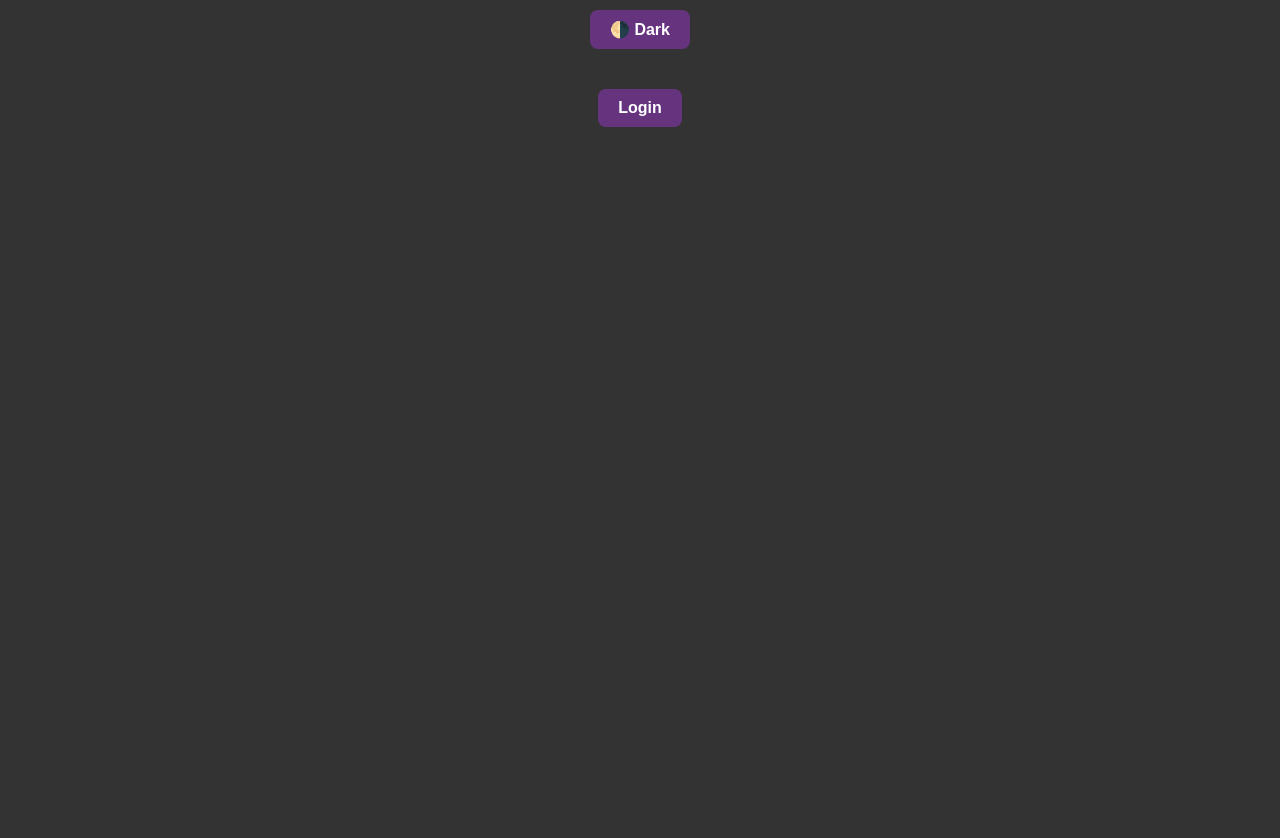
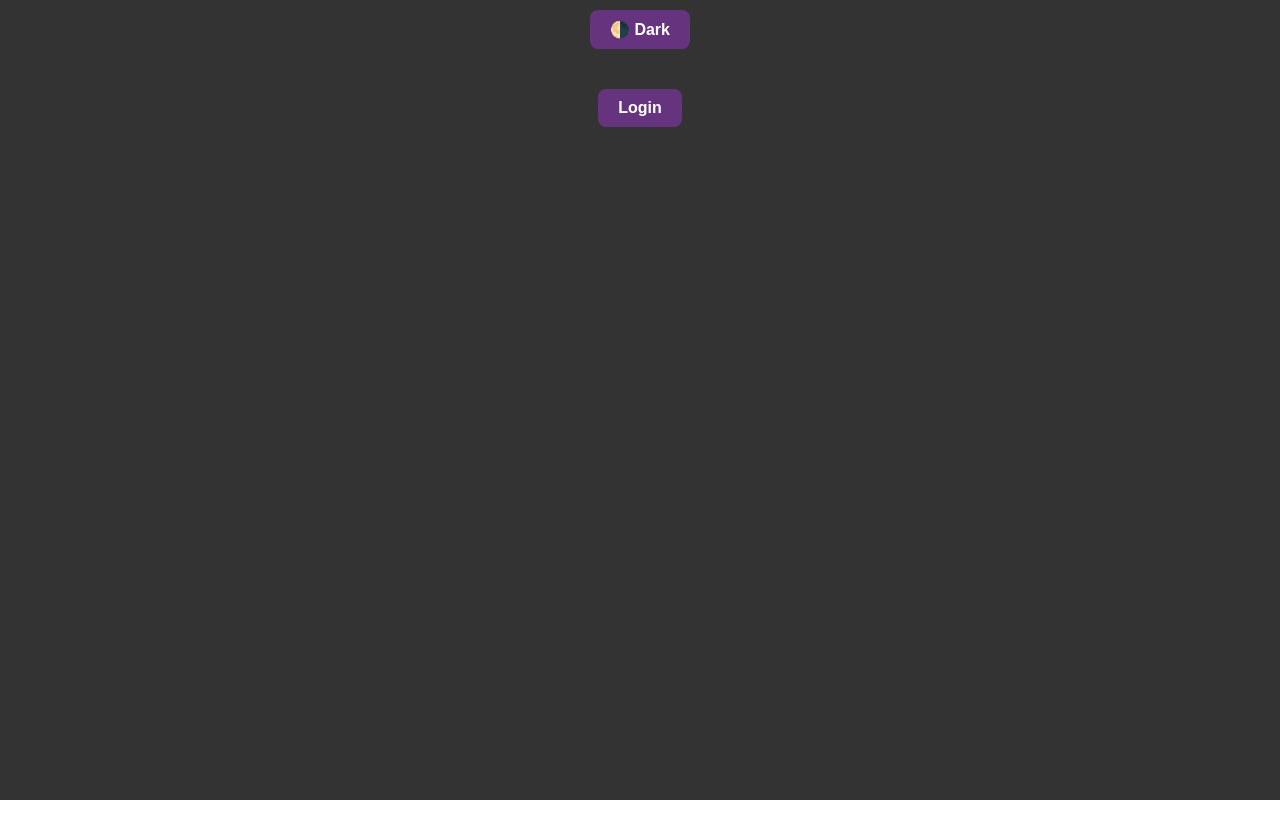
Before and after one commit to hayk-simonyan/jokes-app, a React (Create React App) app: page /login in a window 1280 px wide. Shown: the top 838 px of the page. After the commit the page ends 800 px from the top, so only its background shows below. Built offline with nearby package versions, Linux system fonts and the light colour scheme.

Commit message:
disable vertical scroll

```diff
--- a/src/components/darkMode.tsx
+++ b/src/components/darkMode.tsx
@@ -26,7 +26,6 @@ function DarkModeToggle({ children }: { children: React.ReactNode }) {
 const useStyles = createUseStyles({
   fullHeightWrapper: {
     height: '100%',
-    minHeight: '120vh',
     overflowY: 'hidden',
     '@media (max-width: 768px)': {
       minHeight: '180vh',
```
